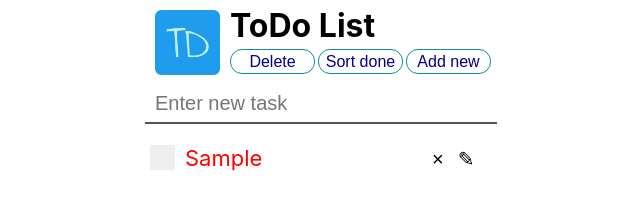
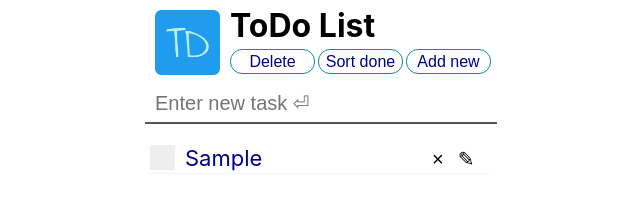
Before and after one commit to AntonySawyer/todo, a React (Create React App) app: page / in a window 1280 px wide. Both pictures are taken after typing "Sample" into the empty fields and a click on the button "Add new". Shown: the top 207 px of the page, without its empty margins (320-960 px from the left). Built offline with nearby package versions, Linux system fonts and the light colour scheme.

Commit message:
style: small fixes

```diff
--- a/src/App.css
+++ b/src/App.css
@@ -19,10 +19,6 @@ ul {
   padding: 5px;
 }
 
-li {
-  display: flex;
-}
-
 button {
   background-color: white;
   color: black;
@@ -37,3 +33,8 @@ button:hover {
   color: white;
   cursor: pointer;
 }
+
+:active, :hover, :focus {
+  outline: 0;
+  outline-offset: 0;
+}
--- a/src/App.tsx
+++ b/src/App.tsx
@@ -69,7 +69,7 @@ class App extends Component<int.IAppProps> {
   inputGroup () {
     return (
       <div className="inputGroup">
-        <input type="text" className="taskInput" placeholder="Enter new task"
+        <input type="text" className="taskInput" placeholder="Enter new task ⏎"
                 ref={(input: HTMLInputElement) => {this.taskInput = input}}
                 onKeyPress={this.onKeyDown} />
       </div>
--- a/src/components/TaskItem/TaskItem.css
+++ b/src/components/TaskItem/TaskItem.css
@@ -1,9 +1,11 @@
 li {
+    display: flex;
     font-size: 22px;
+    border-bottom: aliceblue 1px solid;
 }
 
 .active {
-    color: red;
+    color: darkblue;
 }
 
 .archive > span {
@@ -30,9 +32,8 @@ li {
 .taskTitle {
     display: block;
     width: 240px;
+    overflow-wrap: break-word;
     overflow: hidden;
-    white-space: nowrap;
-    text-overflow: ellipsis;
 }
 
 .checkContainer {
@@ -48,7 +49,6 @@ li {
     user-select: none;
   }
 
-  /* Hide the browser's default checkbox */
   .checkContainer input {
     position: absolute;
     opacity: 0;
@@ -57,7 +57,6 @@ li {
     width: 0;
   }
 
-  /* Create a custom checkbox */
   .checkmark {
     position: absolute;
     top: 0;
@@ -67,29 +66,24 @@ li {
     background-color: #eee;
   }
 
-  /* On mouse-over, add a grey background color */
   .checkContainer:hover input ~ .checkmark {
     background-color: #ccc;
   }
 
-  /* When the checkbox is checked, add a blue background */
   .checkContainer input:checked ~ .checkmark {
     background-color: #2196F3;
   }
 
-  /* Create the checkmark/indicator (hidden when not checked) */
   .checkmark:after {
     content: "";
     position: absolute;
     display: none;
   }
 
-  /* Show the checkmark when checked */
   .checkContainer input:checked ~ .checkmark:after {
     display: block;
   }
 
-  /* Style the checkmark/indicator */
   .checkContainer .checkmark:after {
     left: 9px;
     top: 5px;
```
